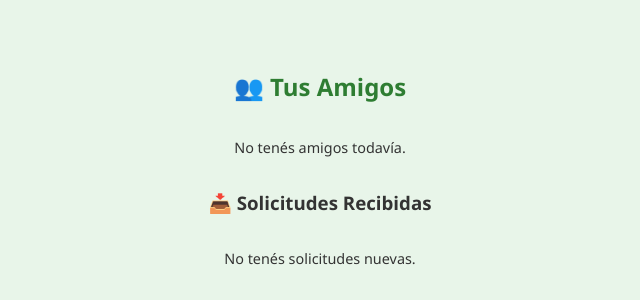
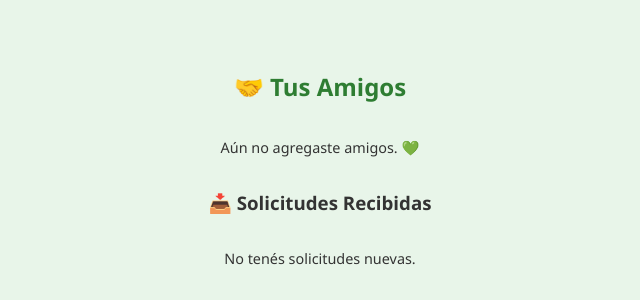
Before and after one commit to s4r4s4t3/espacio-seguro, a Flask app: page /amigos in a window 1280 px wide. Shown: the top 300 px of the page, without its empty margins (320-960 px from the left). Run offline with Flask 3, Linux system fonts and the light colour scheme; the visitor is signed in with stand-in values (Sample User, id 1); data comes from the database, SQL or seed files in the repository; data that the repository does not hold is empty.

Commit message:
Mejora visual

```diff
--- a/app/templates/amigos.html
+++ b/app/templates/amigos.html
@@ -6,7 +6,7 @@
     <link rel="stylesheet" href="{{ url_for('static', filename='style.css') }}">
 </head>
 <body>
-    <h2>👥 Tus Amigos</h2>
+    <h2>🤝 Tus Amigos</h2>
     {% for amigo in amigos %}
     <p>
     ✅ {{ amigo.username }}
@@ -14,7 +14,7 @@
     </p>
 
     {% else %}
-        <p>No tenés amigos todavía.</p>
+        <p>Aún no agregaste amigos. 💚</p>
     {% endfor %}
 
     <h3>📥 Solicitudes Recibidas</h3>
--- a/app/templates/config.html
+++ b/app/templates/config.html
@@ -2,7 +2,7 @@
 <html lang="es">
 <head>
     <meta charset="UTF-8">
-    <title>⚙️ Configuración de Perfil</title>
+    <title>👤 Mi Perfil</title>
     <link rel="stylesheet" href="{{ url_for('static', filename='style.css') }}">
 </head>
 <body>
```
